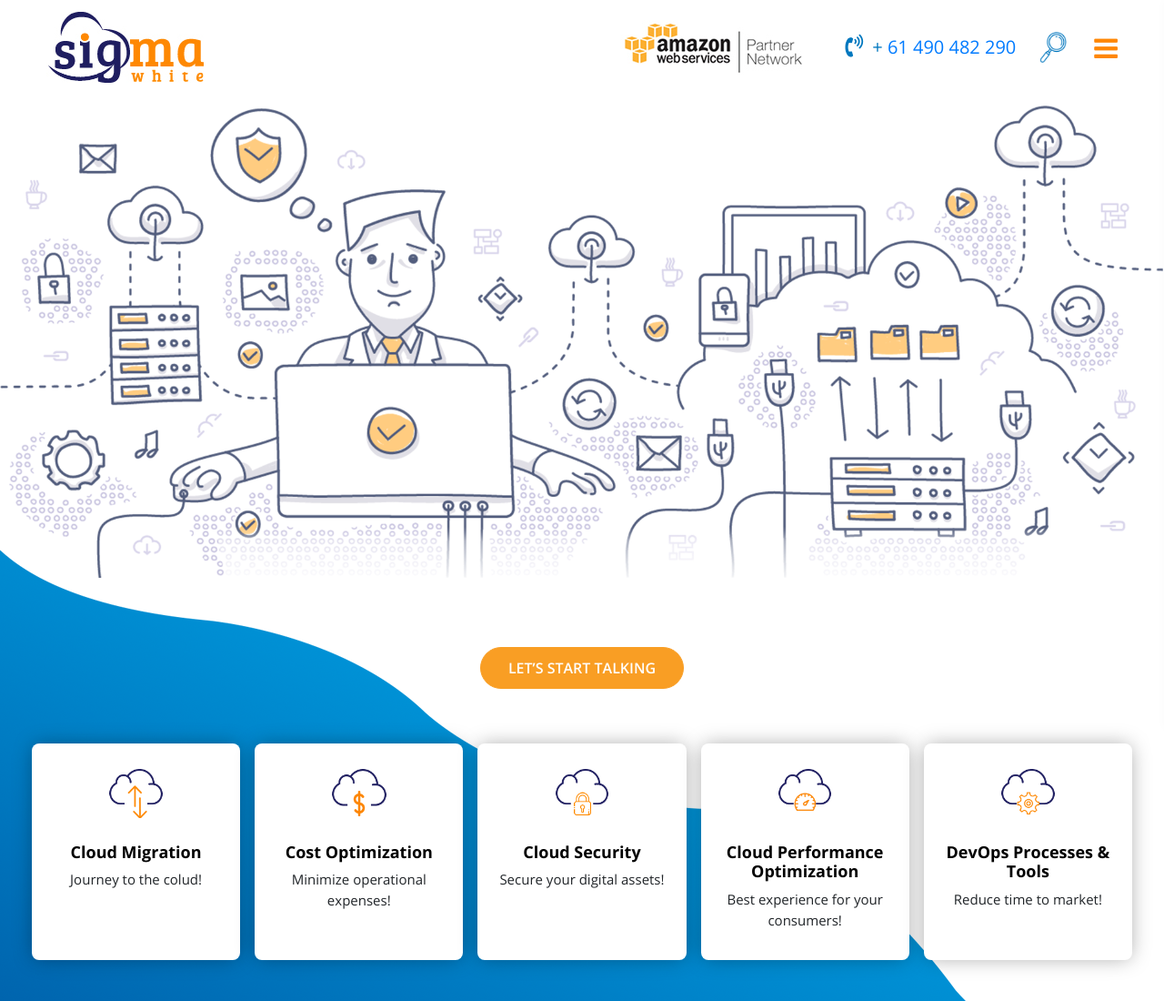
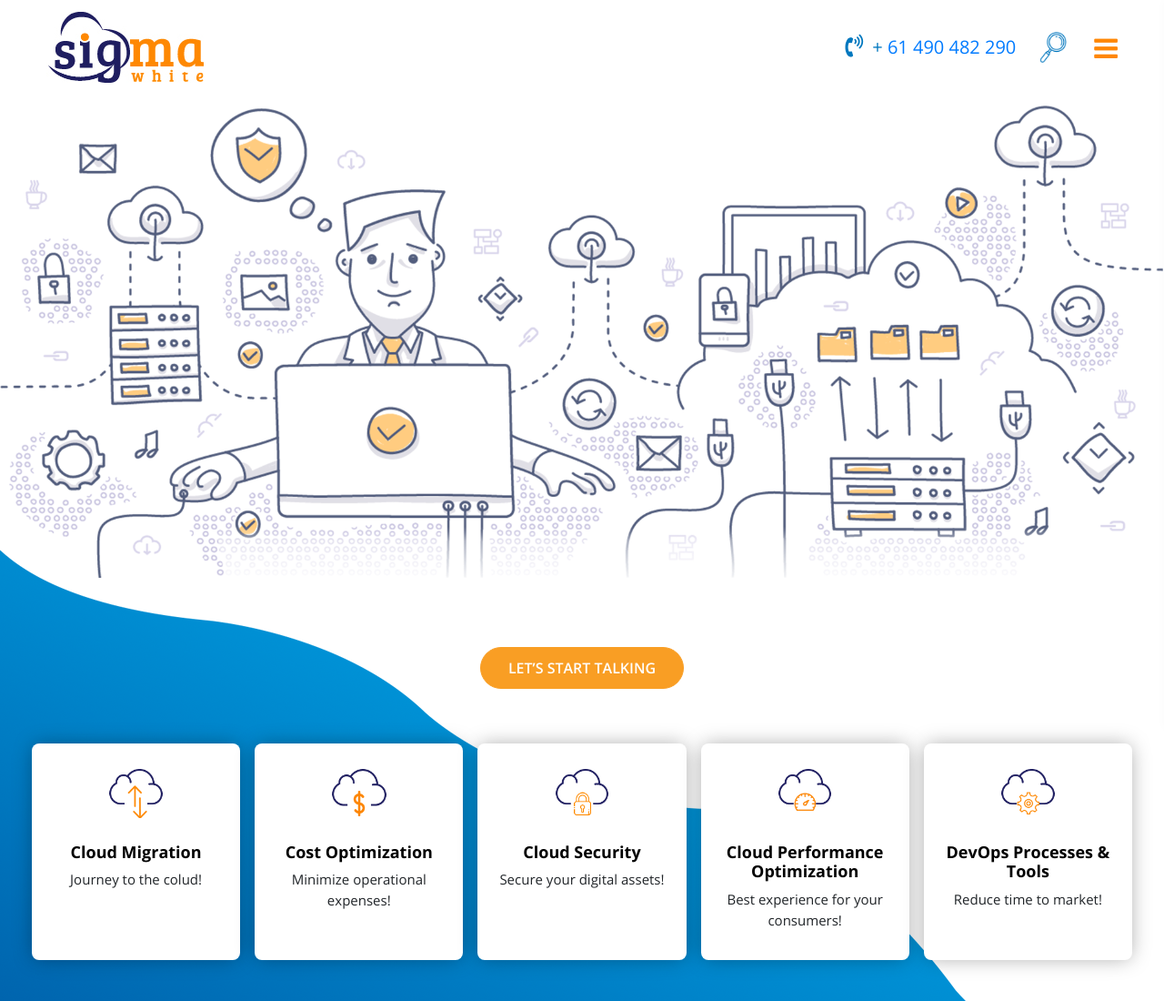
Before and after one commit to sigmawhite/sigmawhite.github.io, a plain HTML site: page index.html in a window 1280 px wide. Shown: the top 1100 px of the page at 91% size. Drawn offline with Linux system fonts and the light colour scheme.

Commit message:
Remove aws patner image

```diff
--- a/index.html
+++ b/index.html
@@ -21,7 +21,7 @@
                 <nav class="navbar navbar-expand-md navbar-light bg-white">
                     <a class="navbar-brand" href="#"><img src="images/logo.jpg" class="img-fluid" alt="Sigma" /></a>
                     <div class="aws">
-                        <img src="images/aws.jpg" class="img-fluid" />
+                        <!-- <img src="images/aws.jpg" class="img-fluid" /> -->
                     </div>
                     <div class="rightdiv">
                         <ul class="list-inline d-flex align-items-center">
```
